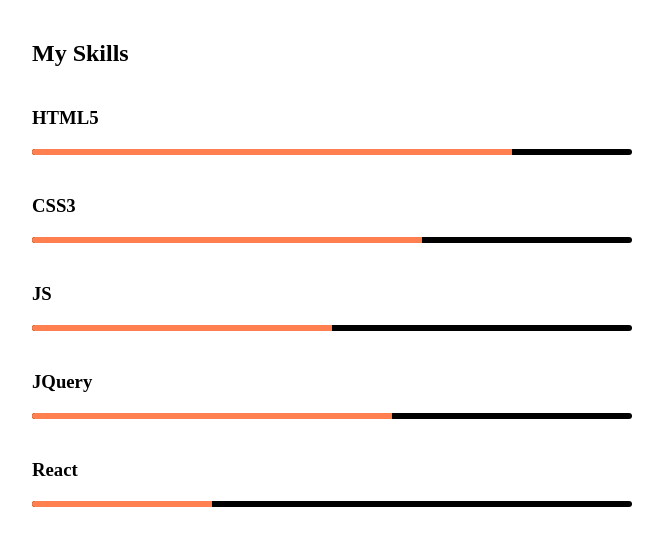
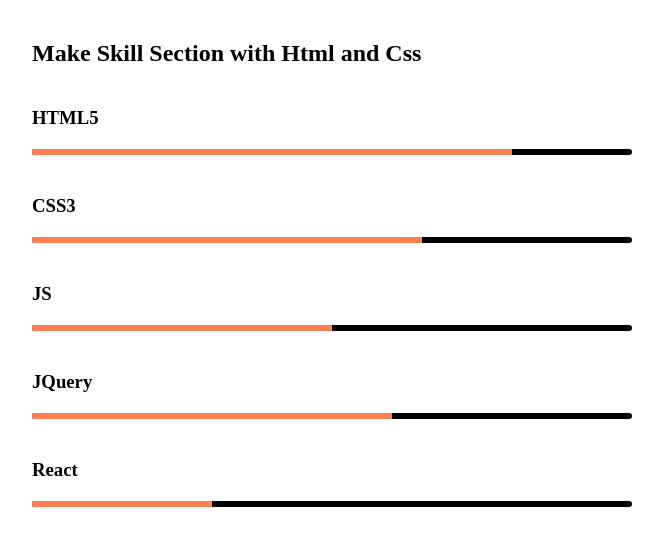
Before and after one commit to toufiq007/progress-bar-with-html-and-css, a plain HTML site: page index.html in a window 1280 px wide. Shown: the whole page, without its empty margins (308-971 px from the left). Drawn offline with Linux system fonts and the light colour scheme.

Commit message:
project done

```diff
--- a/index.html
+++ b/index.html
@@ -10,7 +10,7 @@
 <body>
 
   <div class="skills">
-    <h2>My Skills</h2>
+    <h2>Make Skill Section with Html and Css</h2>
     <li><h3>HTML5<span class="bar"><span class="html"></span></span></h3>
     </li>
 
```
